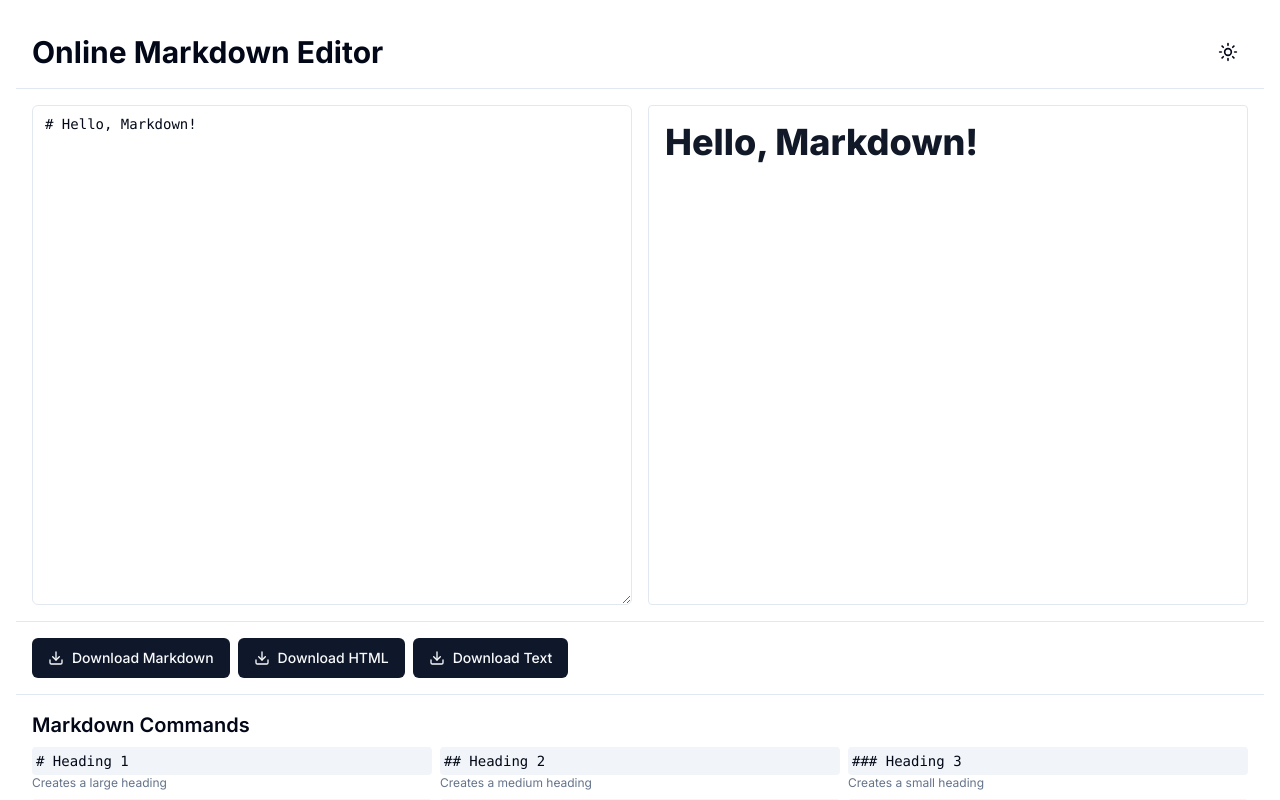
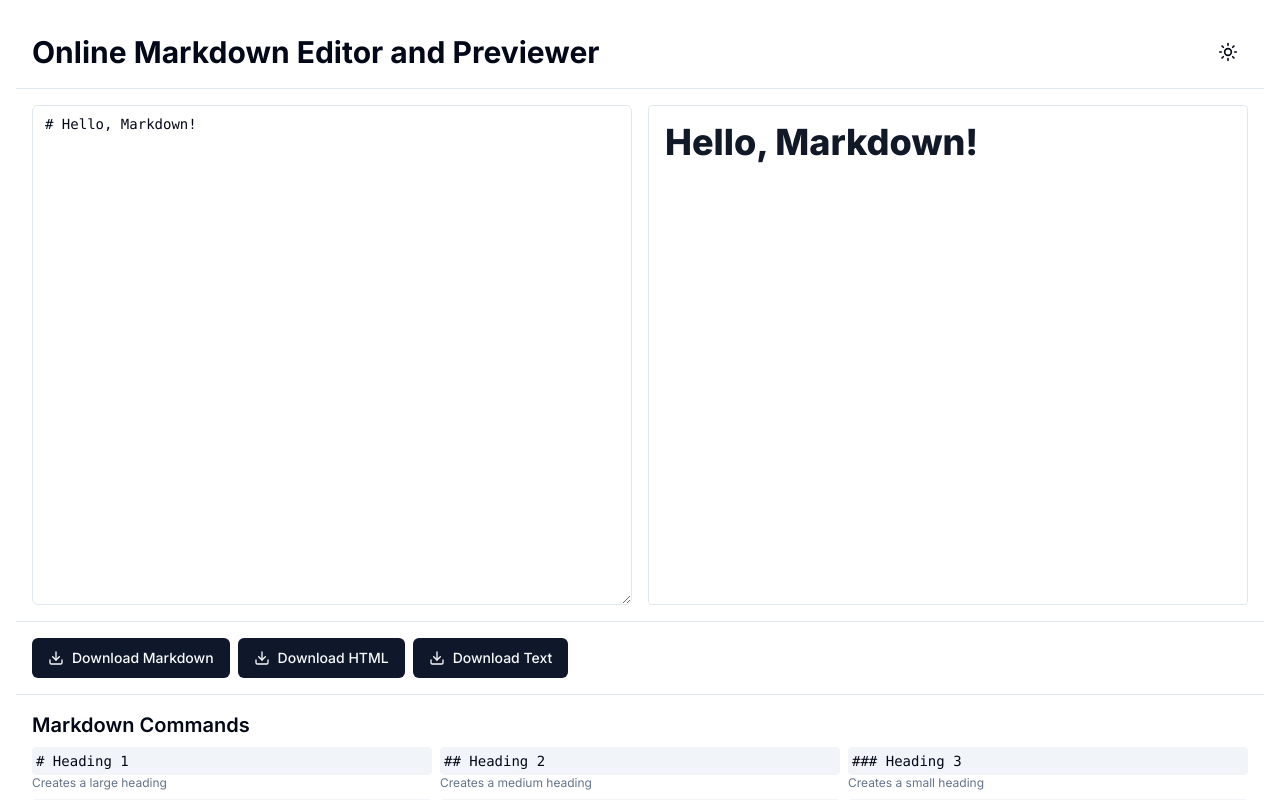
Before and after one commit to essjaykay755/markdown-reader, a Next.js app: page / in a window 1280 px wide. Shown: the top 800 px of the page. Built offline with nearby package versions, Linux system fonts and the light colour scheme.

Commit message:
Changed the name

```diff
--- a/components/markdown-editor.tsx
+++ b/components/markdown-editor.tsx
@@ -99,7 +99,10 @@ export default function MarkdownEditor() {
   return (
     <div className="flex flex-col min-h-screen">
       <header className="flex justify-between items-center p-4 border-b">
-        <h1 className="text-3xl font-bold"> Online Markdown Editor</h1>
+        <h1 className="text-3xl font-bold">
+          {" "}
+          Online Markdown Editor and Previewer
+        </h1>
         <Button variant="ghost" size="icon" onClick={toggleTheme}>
           {theme === "light" ? (
             <Moon className="h-5 w-5" />
```
Also changed, not shown: 1 other file (tests, documents, lock files or other folders).
